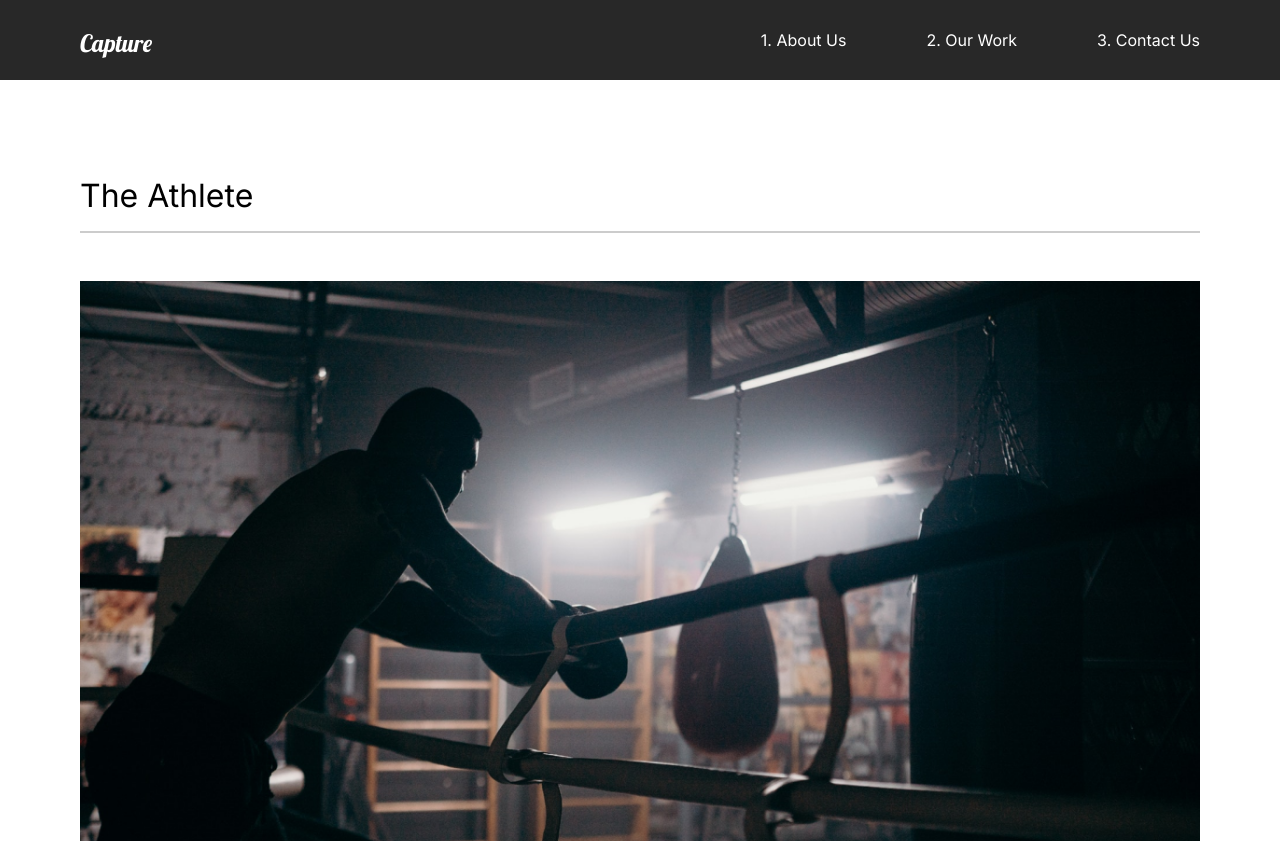
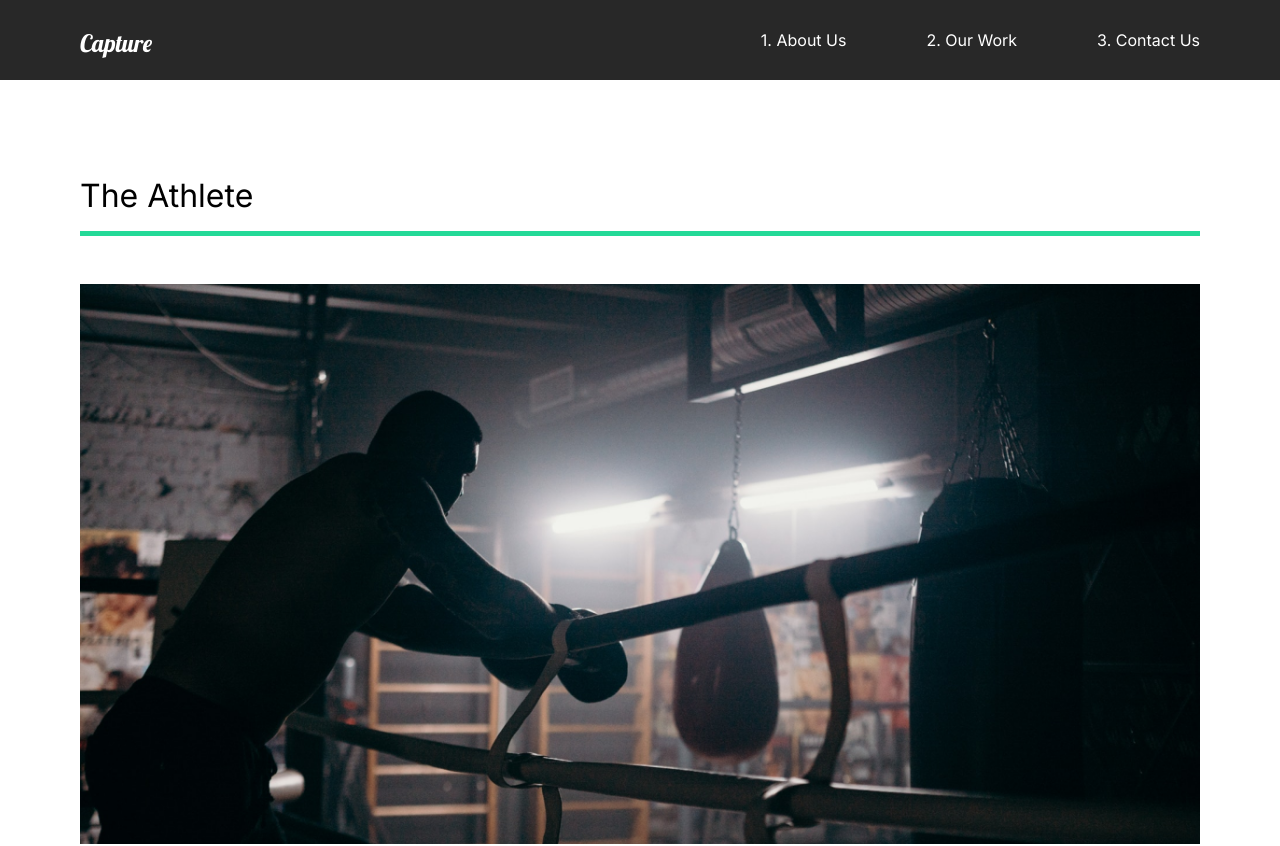
Before and after one commit to enesimona/capture, a React (Create React App) app: page /work in a window 1280 px wide. Shown: the top 846 px of the page. Built offline with nearby package versions, Linux system fonts and the light colour scheme.

Commit message:
16. our work animation

```diff
--- a/src/animation.js
+++ b/src/animation.js
@@ -7,7 +7,7 @@
     opacity: 1,
     y: 0,
     transition: {
-      duration: 1,
+      duration: 0.5,
       staggerChildren: 0.25,
       when: "beforeChildren",
     },
@@ -50,3 +50,25 @@
     },
   },
 };
+
+export const lineAnim = {
+  hidden: { width: "0%" },
+  show: {
+    width: "100%",
+    transition: { duration: 1 },
+  },
+};
+
+export const slider = {
+  hidden: { x: "-130%", skew: "45deg" },
+  show: {
+    x: "100%",
+    skew: "0deg",
+    transition: { ease: "easeOut", duration: 0.7 },
+  },
+};
+
+export const sliderContainer = {
+  hidden: { opacity: 1 },
+  show: { opacity: 1, transition: { staggerChildren: 0.15, ease: "easeOut" } },
+};
--- a/src/pages/OurWork.js
+++ b/src/pages/OurWork.js
@@ -7,7 +7,14 @@
 import goodtimes from "../img/goodtimes-small.png";
 
 import { motion } from "framer-motion";
-import { pageAnimation } from "../animation";
+import {
+  sliderContainer,
+  pageAnimation,
+  fade,
+  photoAnim,
+  lineAnim,
+  slider,
+} from "../animation";
 
 const OurWork = () => {
   return (
@@ -18,11 +25,24 @@
       exit="exit"
       style={{ background: "#fff" }}
     >
+      <motion.div>
+        <Frame1 variants={slider}></Frame1>
+        <Frame2 variants={slider}></Frame2>
+        <Frame3 variants={slider}></Frame3>
+        <Frame4 variants={slider}></Frame4>
+      </motion.div>
+
       <Movie>
-        <h2>The Athlete</h2>
-        <div className="line"></div>
+        <motion.h2 variants={fade}>The Athlete</motion.h2>
+        <motion.div variants={lineAnim} className="line"></motion.div>
         <NavLink to="/work/the-athlete">
-          <img src={athlete} alt="athlete"></img>
+          <Hide>
+            <motion.img
+              variants={photoAnim}
+              src={athlete}
+              alt="athlete"
+            ></motion.img>
+          </Hide>
         </NavLink>
       </Movie>
       <Movie>
@@ -55,8 +75,8 @@
 const Movie = styled.div`
   padding-bottom: 10rem;
   .line {
-    height: 0.1rem;
-    background: #cccccc;
+    height: 0.3rem;
+    background: #23d997;
     margin-bottom: 3rem;
   }
   img {
@@ -66,4 +86,30 @@
   }
 `;
 
+const Hide = styled.div`
+  overflow: hidden;
+`;
+
+const Frame1 = styled(motion.div)`
+  position: fixed;
+  left: 0;
+  top: 10%;
+  width: 100%;
+  height: 100vh;
+  background: #fffebf;
+  z-index: 2;
+`;
+
+const Frame2 = styled(Frame1)`
+  background: #ff8efb;
+`;
+
+const Frame3 = styled(Frame1)`
+  background: #8ed2ff;
+`;
+
+const Frame4 = styled(Frame1)`
+  background: #8effa0;
+`;
+
 export default OurWork;
```
